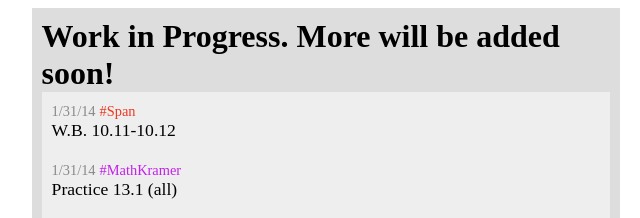
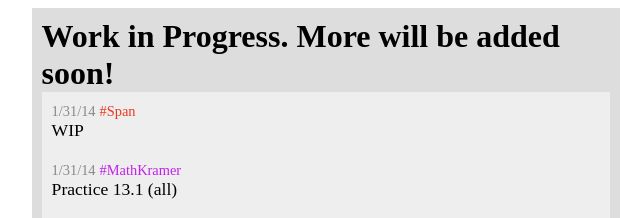
Before and after one commit to mytasks/mytasks.github.io, a plain HTML site: page index.html in a window 1280 px wide. Shown: the top 218 px of the page, 314-954 px from the left. Drawn offline with nearby package versions, Linux system fonts and the light colour scheme; a web font is replaced by a local one.

Commit message:
Update index.html

```diff
--- a/index.html
+++ b/index.html
@@ -22,7 +22,7 @@ TODO:
 
   <div>
     <span>1/31/14</span>&nbsp;<span>#Span</span><br />
-    <span>W.B. 10.11-10.12</span>
+    <span>WIP</span>
   </div>
   <div>
     <span>1/31/14</span>&nbsp;<span>#MathKramer</span><br />
```
